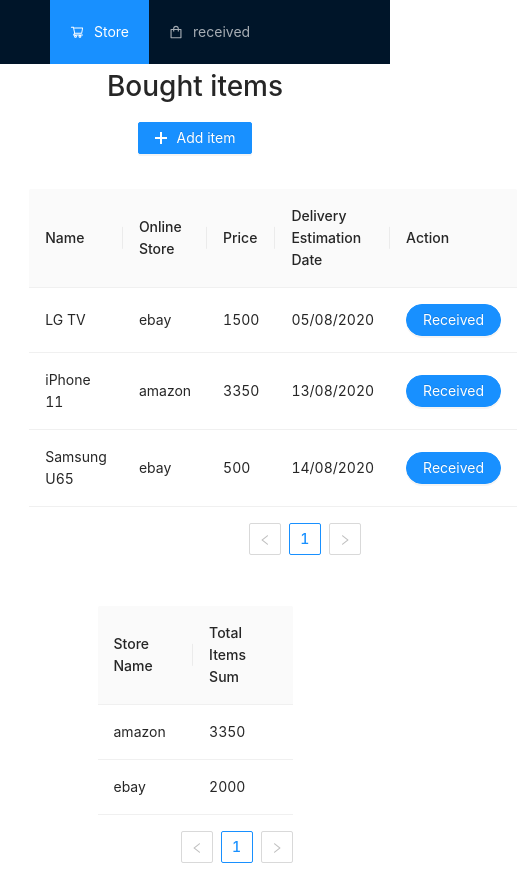
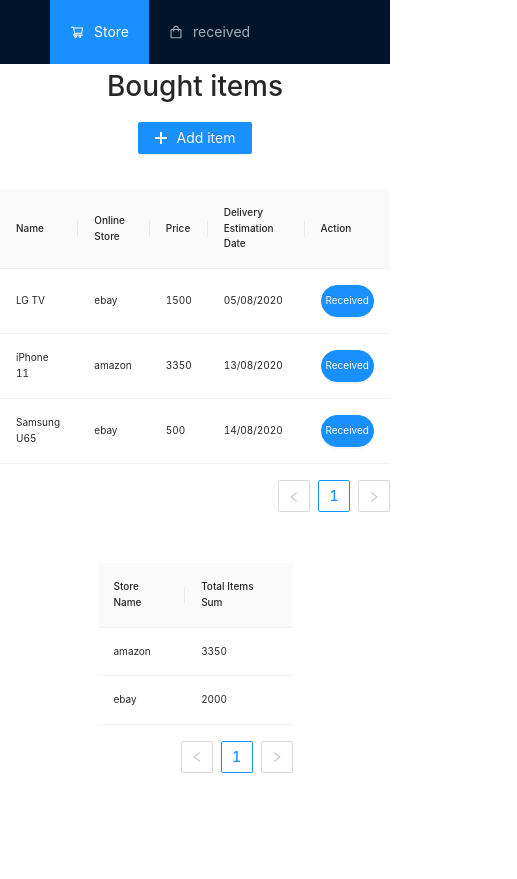
Before and after one commit to nitai28/Nitai-Shavit-14-08-2020, a React (Create React App) app: page /list in a window 390 px wide. Shown: the whole page, 517 px wide, since content can reach past the window. After the commit the page ends 844 px from the top, so only its background shows below. Built offline with nearby package versions, Linux system fonts and the light colour scheme.

Commit message:
add responsive style

```diff
--- a/src/components/ItemsTable.js
+++ b/src/components/ItemsTable.js
@@ -1,8 +1,9 @@
-import React, {useState, useEffect} from 'react';
-import {Button, Table} from 'antd';
+import React, { useState, useEffect } from 'react';
+import { Button, Table } from 'antd';
 import moment from 'moment';
+import '../styles/ItemTable.css'
 
-const ItemTable = ({tableData = [], withReceivedBtn = false, handleReceived = () => null}) => {
+const ItemTable = ({ tableData = [], withReceivedBtn = false, handleReceived = () => null }) => {
     const [dataSource, setDataSource] = useState([])
     const columns = [
         {
@@ -68,10 +69,10 @@ const ItemTable = ({tableData = [], withReceivedBtn = false, handleReceived = ()
     return (
         <div>
             {dataSource &&
-            <Table style={{"width": "85vw", "margin": "35px auto"}}
-                   dataSource={dataSource}
-                   columns={withReceivedBtn ? columns : columns.slice(0, columns.length - 1)}
-            />}
+                <Table
+                    dataSource={dataSource}
+                    columns={withReceivedBtn ? columns : columns.slice(0, columns.length - 1)}
+                />}
         </div>
     );
 };
--- /dev/null
+++ b/src/styles/ItemTable.css
@@ -0,0 +1,18 @@
+.ant-table-wrapper {
+  width: 85vw;
+  margin: 35px auto;
+}
+
+@media screen and (max-width: 600px) {
+  .ant-table-wrapper {
+    width: 100vw;
+    margin: 35px 0;
+  }
+  .ant-table-content {
+    font-size: 10px;
+  }
+  .ant-btn-round {
+    padding: 4px 4px;
+    font-size: 10px;
+  }
+}
```
Also changed, not shown: src/routes/BoughtItems.js (+12 -12 lines).
